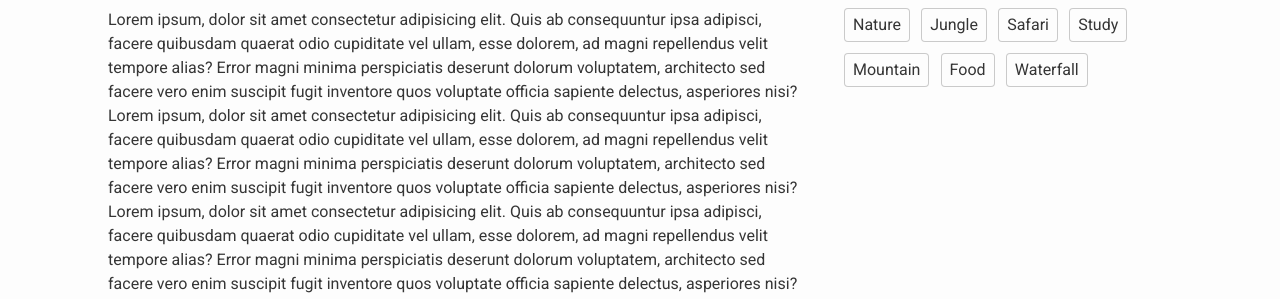
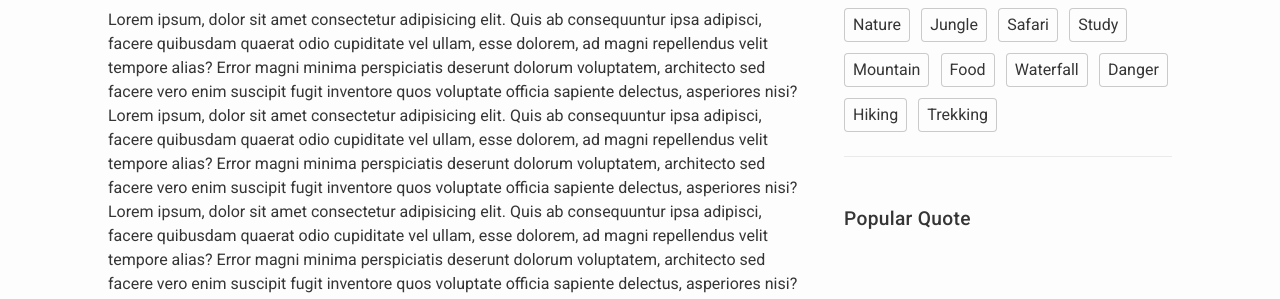
Before and after one commit to gokarna123-goku/blog-webpage, a plain HTML site: page detail.html in a window 1280 px wide. Shown: the part 786-1085 px from the top of the page. Drawn offline with nearby package versions, Linux system fonts and the light colour scheme.

Commit message:
working on the designing

```diff
--- a/detail.html
+++ b/detail.html
@@ -165,7 +165,7 @@
                     </div>
                     <div class="divider"></div>
                     <div class="box_title pt-5">Popular Tags</div>
-                    <div class="popular_tag_section">
+                    <div class="popular_tag_section mb-4">
                         <a href="#" class="px-2 py-1">Travel</a>
                         <a href="#" class="px-2 py-1">Adventure</a>
                         <a href="#" class="px-2 py-1">Camping</a>
@@ -176,7 +176,12 @@
                         <a href="#" class="px-2 py-1">Mountain</a>
                         <a href="#" class="px-2 py-1">Food</a>
                         <a href="#" class="px-2 py-1">Waterfall</a>
+                        <a href="#" class="px-2 py-1">Danger</a>
+                        <a href="#" class="px-2 py-1">Hiking</a>
+                        <a href="#" class="px-2 py-1">Trekking</a>
                     </div>
+                    <div class="divider"></div>
+                    <div class="box_title pt-5">Popular Quote</div>
                 </div>
             </div>
         </div>
```
